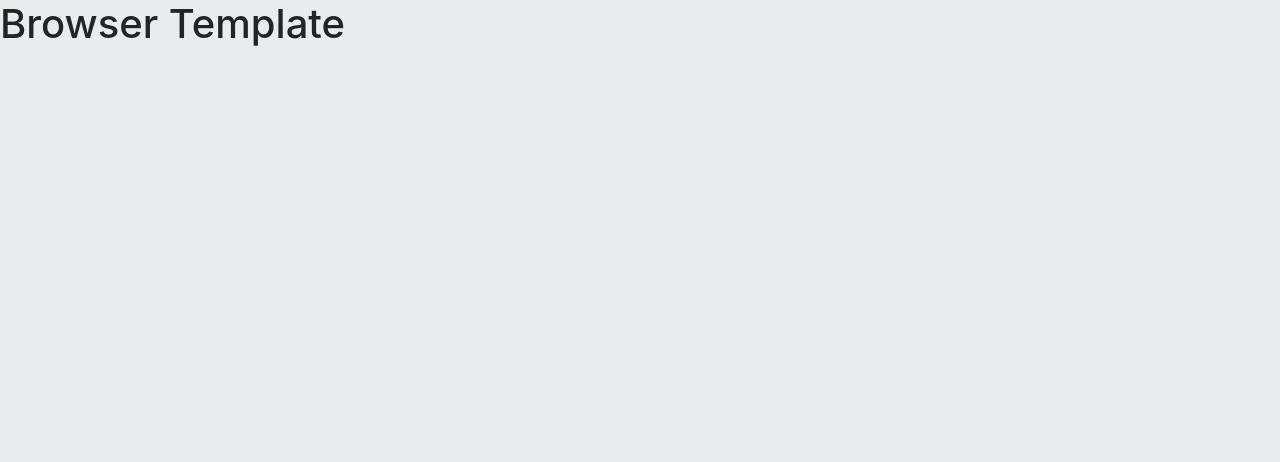
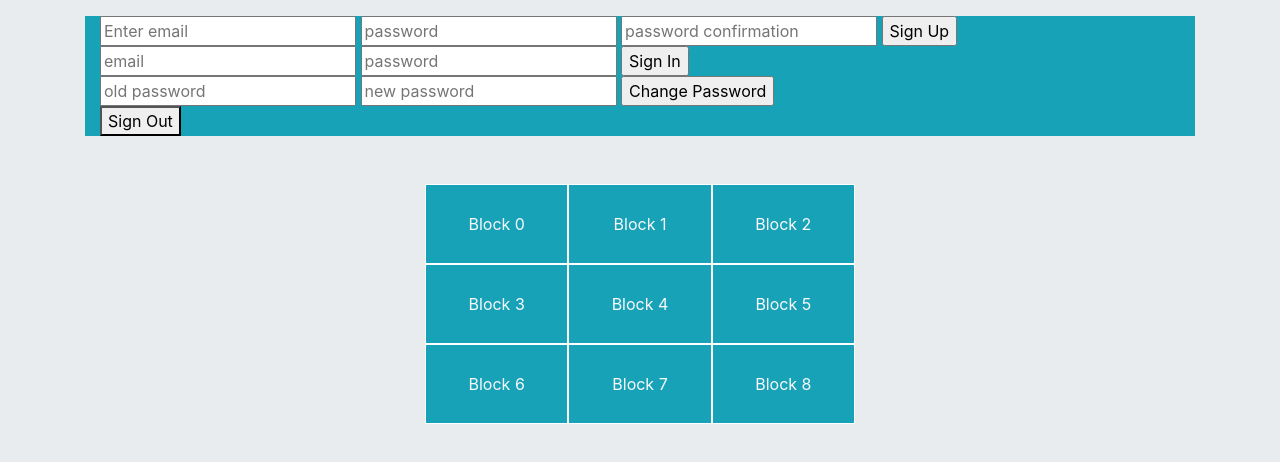
Before and after one commit to philgarrigan22/pjg-tic-tac-toe-client, a website built with webpack: page index.html in a window 1280 px wide. Built offline with nearby package versions, Linux system fonts and the light colour scheme.

Commit message:
Initial HTML setup of gameboard
- Add overall container to body to center / give margin.
- Add header to include test forms.
- Add test sign up form.
- Add test sign in form.
- Add test change password form.
- Add test sign out button.
- Add game gameboard.
- Add divs for each square within gameboard.
- Style divs/gameboard using bootstrap

```diff
--- a/index.html
+++ b/index.html
@@ -12,6 +12,51 @@
       <script src="public/application.js" type="text/javascript" charset="utf-8" defer></script>
     </head>
     <body>
-      <h1>Browser Template</h1>
+
+      <!-- Section to contain/center entire board and login. -->
+      <section class="container">
+
+      <header> <!-- Header containing the three forms needed for sign up, sign in, and change password -->
+      <div class="col-12 alt-color">
+        <form id="sign-up-form">
+          <input name="credentials[email]" type="email" placeholder="Enter email">
+          <input name="credentials[password]" type="password" placeholder="password">
+          <input name="credentials[password_confirmation]" type="password" placeholder="password confirmation">
+          <input type="submit" value="Sign Up">
+        </form>
+      </div>
+      <div class="col-12 alt-color">
+        <form id="sign-in-form">
+        <input name="credentials[email]" type="email" placeholder="email">
+        <input name="credentials[password]" type="password" placeholder="password">
+        <input type="submit" value="Sign In">
+        </form>
+      </div>
+      <div class="col-12 alt-color">
+        <form id="change-password-form">
+        <input name="passwords[old]" type="password" placeholder="old password">
+        <input name="passwords[new]" type="password" placeholder="new password">
+        <input type="submit" value="Change Password">
+      </form>
+
+      <button id="sign-out-button">Sign Out</button>
+
+      </div>
+      </header>
+
+        <div class="game-board my-5">
+            <div class="row">
+              <div class="col-4 box alt-color">Block 0</div>
+              <div class="col-4 box alt-color">Block 1</div>
+              <div class="col-4 box alt-color">Block 2</div>
+              <div class="col-4 box alt-color">Block 3</div>
+              <div class="col-4 box alt-color">Block 4</div>
+              <div class="col-4 box alt-color">Block 5</div>
+              <div class="col-4 box alt-color">Block 6</div>
+              <div class="col-4 box alt-color">Block 7</div>
+              <div class="col-4 box alt-color">Block 8</div>
+            </div>
+          </div>
+      </section>
     </body>
 </html>
```
